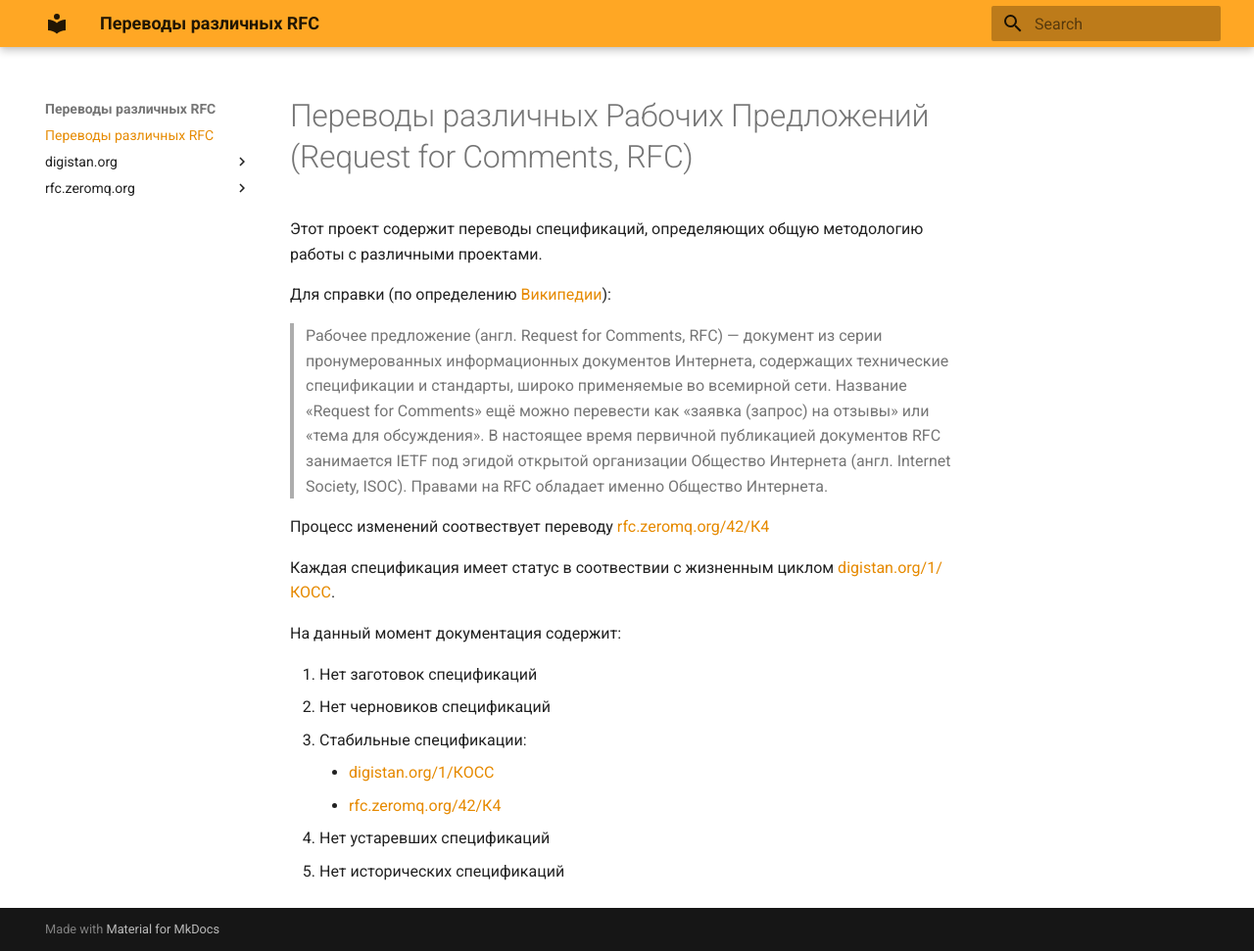
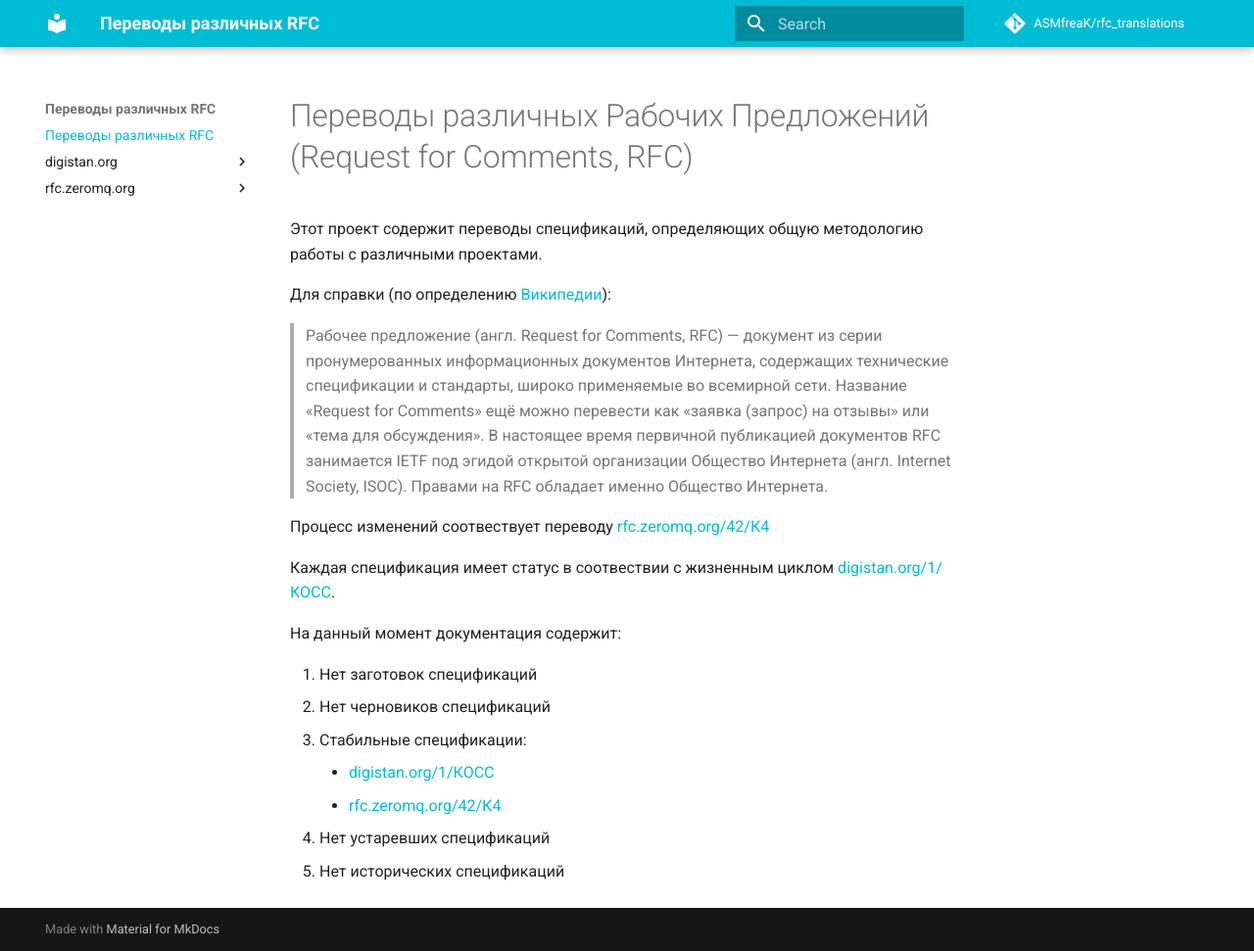
Before and after one commit to asmfreak/rfc_translations, an MkDocs documentation site: the page built from spec/index.md, in a window 1280 px wide and 971 px high. Shown: the whole window at 98% size. Built offline with MkDocs 1.6.1 and Material for MkDocs 9.7.7, drawn with Linux system fonts in a browser that asks for light colours; comment, search, counter and statistics services are not loaded; old or Windows-style settings are respelled for this version of MkDocs.

Commit message:
Добавлены ссылки на репозиторий

```diff
--- a/mkdocs.yml
+++ b/mkdocs.yml
@@ -1,9 +1,11 @@
 site_name: Переводы различных RFC
 docs_dir: 'spec'
 theme: 'material'
+repo_name: 'ASMfreaK/rfc_translations'
+repo_url: 'https://github.com/ASMfreaK/rfc_translations'
 extra:
   palette:
-    primary: 'orange'
+    primary: 'cyan'
     accent: 'light green'
 markdown_extensions:
     - pymdownx.tasklist(custom_checkbox=true)
```
